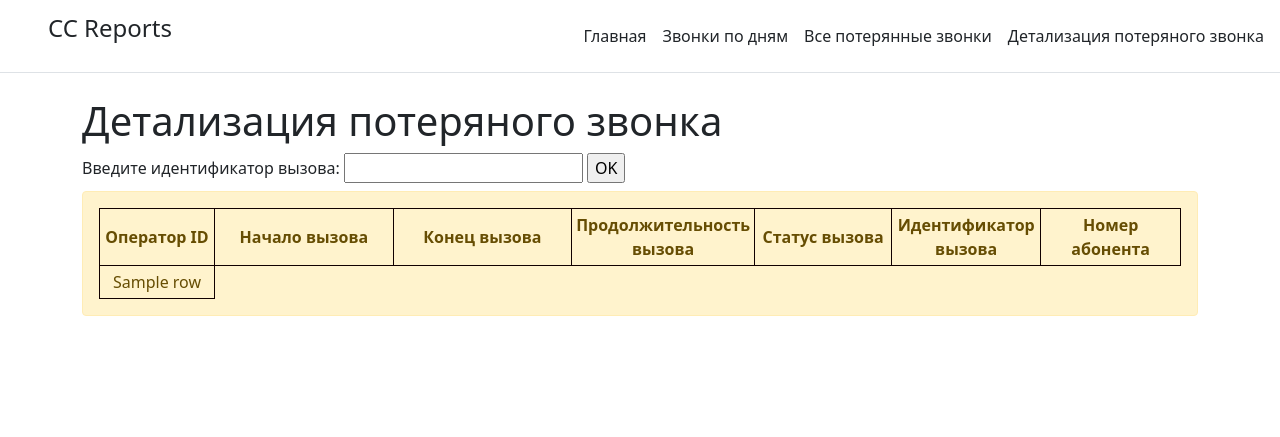
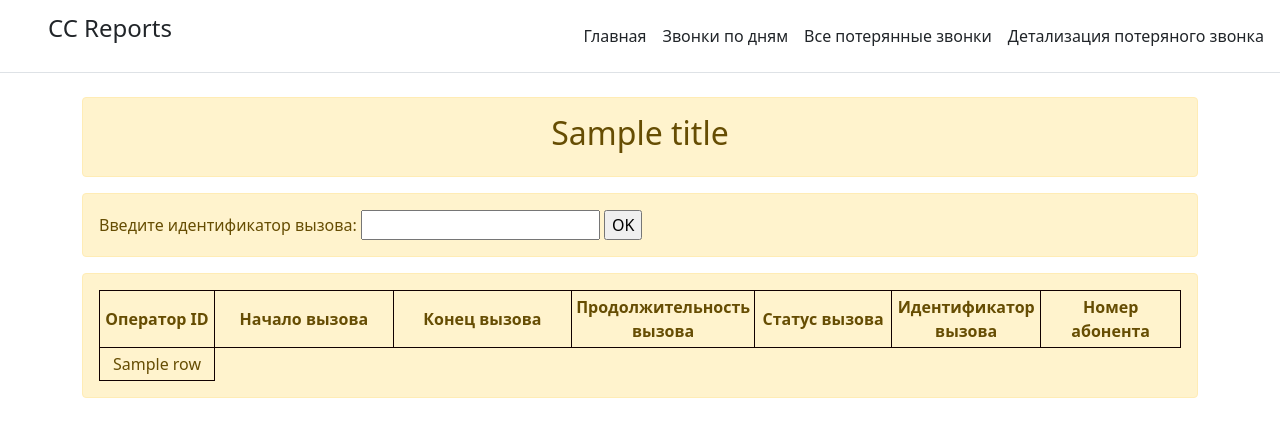
Before and after one commit to AtridesMinsk/eb_cc_reports_site, a Django app: template cc_site/cc_reports/templates/cc_reports/calls_drop.html in a window 1280 px wide. Shown: the top 437 px of the page. Run offline with Django 4.2, Linux system fonts and the light colour scheme; the template is opened without the code that fills it: most values are stand-ins (such as "Sample title", 1, 10 or a date in 2020).

Commit message:
Ver 0.0.4: Fixed: Visually

```diff
--- a/cc_site/cc_reports/templates/cc_reports/all_calls_drop.html
+++ b/cc_site/cc_reports/templates/cc_reports/all_calls_drop.html
@@ -5,8 +5,10 @@
 {% endblock %}
 
 {% block content %}
-    <h1>Все потерянные звонки</h1>
     <div class="alert alert-warning mt-2">
+        <center>
+            <h2>{{title}}</h2><br>
+        </center>
         <table border="0", align="center", cellpadding=5>
             <tr>
                 <th>Оператор ID</th>
--- a/cc_site/cc_reports/templates/cc_reports/calls_drop.html
+++ b/cc_site/cc_reports/templates/cc_reports/calls_drop.html
@@ -5,12 +5,18 @@
 {% endblock %}
 
 {% block content %}
-    <h1>Детализация потеряного звонка</h1>
+    <div class="alert alert-warning mt-2">
+        <center>
+            <h2>{{title}}</h2>
+        </center>
+    </div>
+    <div class="alert alert-warning mt-2">
     <form method="GET" action="/call_drop">
         <label for="call_id">Введите идентификатор вызова: </label>
         <input id="call_id" type="text" name="object" value=""> <!-- В "value=", можно внести значение по умолчанию -->
         <input type="submit" value="OK">
     </form>
+    </div>
 
     <div class="alert alert-warning mt-2">
         <table border="0", align="center", cellpadding=5>
--- a/cc_site/cc_reports/templates/cc_reports/calls_rep.html
+++ b/cc_site/cc_reports/templates/cc_reports/calls_rep.html
@@ -5,8 +5,10 @@
 {% endblock %}
 
 {% block content %}
-    <h1>{{title}}</h1>
     <div class="alert alert-warning mt-2">
+        <center>
+            <h2>{{title}}</h2><br>
+        </center>
         <table border="0", align="center", cellpadding=5>
             <tr>
                 <th>Дата<br>(Date)</th>
```
Also changed, not shown: cc_site/cc_reports/templates/cc_reports/index.html (+4 -3 lines).
